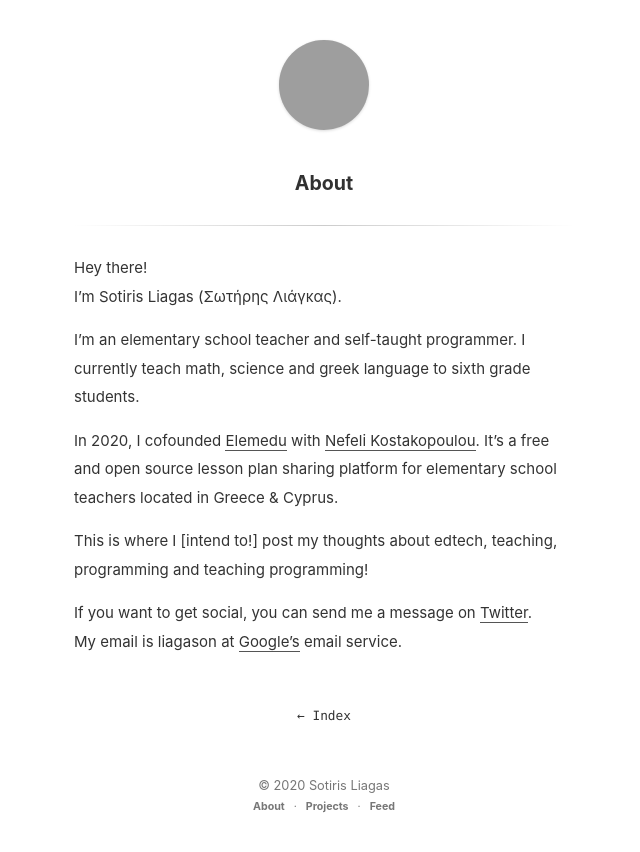
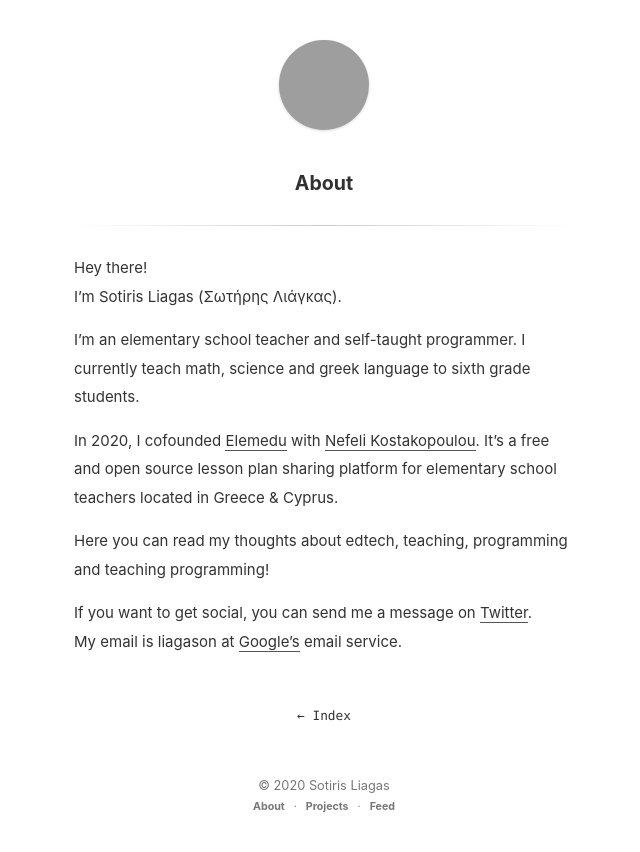
Before and after one commit to liagason/A-Jekyll-Blog, a Jekyll site: the page built from about.md, in a window 1280 px wide, cut to the strip 0-852 px from the top of the page. Shown: the whole strip, without its empty margins (316-956 px from the left). Built offline with Jekyll 4.4.1, drawn with Linux system fonts in a browser that asks for light colours; grey boxes are pictures that could not be loaded.

Commit message:
Update about.md

```diff
--- a/about.md
+++ b/about.md
@@ -10,7 +10,7 @@ I'm an elementary school teacher and self-taught programmer. I currently teach m
 
 In 2020, I cofounded [Elemedu](https://elemedu.com) with [Nefeli Kostakopoulou](https://nefeli.dev). It's a free and open source lesson plan sharing platform for elementary school teachers located in Greece & Cyprus.
 
-This is where I [intend to!] post my thoughts about edtech, teaching, programming and teaching programming!
+Here you can read my thoughts about edtech, teaching, programming and teaching programming!
 
 If you want to get social, you can send me a message on [Twitter](https://twitter.com/liagason).
 My email is liagason at [Google's](https://gmail.com) email service.
```
